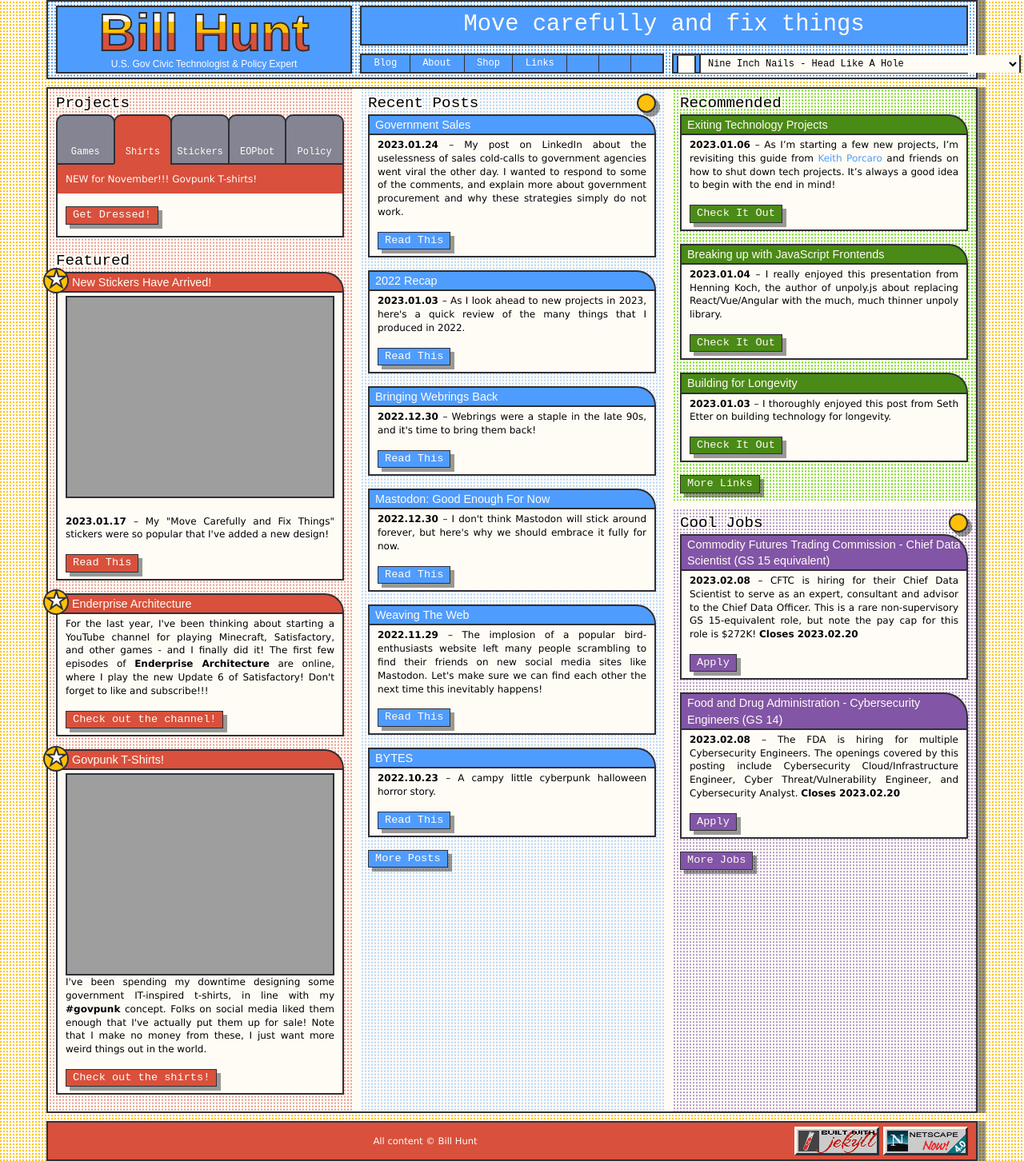
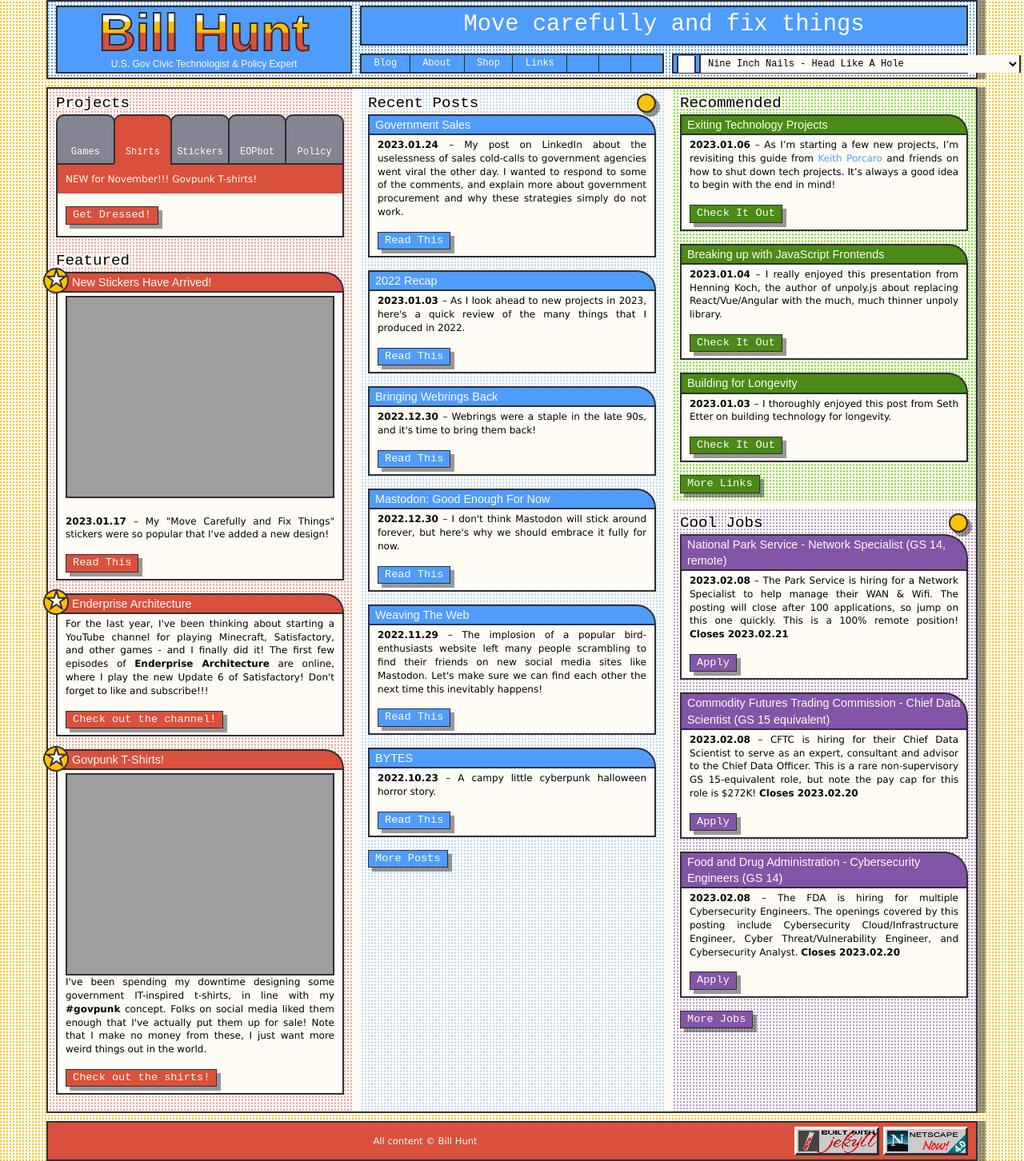
Before and after one commit to krusynth/billhunt.dev, a Jekyll site: the page built from index.md, in a window 1280 px wide. Shown: the whole page at 80% size. Built offline with Jekyll 4.4.1, drawn with Linux system fonts in a browser that asks for light colours; some web fonts are replaced.

Commit message:
Update jobs.

```diff
--- a/_data/jobs.yml
+++ b/_data/jobs.yml
@@ -1,4 +1,10 @@
-- title: Commodity Futures Trading Commission - Chief Data Scientist  (GS 15 equivalent)
+- title: National Park Service - Network Specialist (GS 14, remote)
+  url: https://www.usajobs.gov/job/705187000
+  date: 2023-02-08
+  closes: 2023-02-21
+  content: The Park Service is hiring for a Network Specialist to help manage their WAN & Wifi. The posting will close after 100 applications, so jump on this one quickly. This is a 100% remote position!
+
+- title: Commodity Futures Trading Commission - Chief Data Scientist (GS 15 equivalent)
   url: https://www.usajobs.gov/job/704872500
   date: 2023-02-08
   closes: 2023-02-20
```
